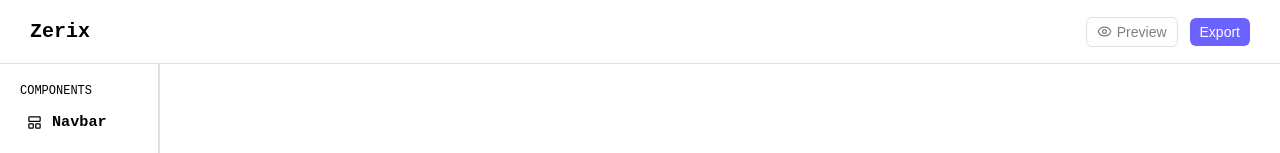
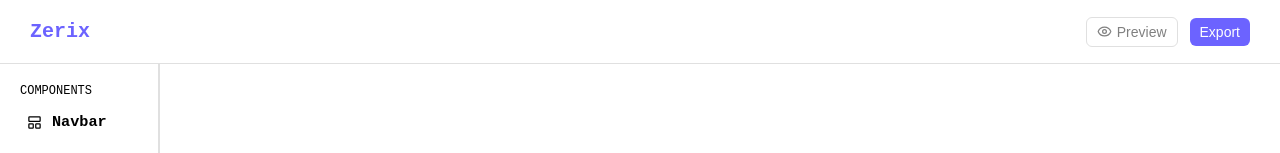
Before and after one commit to Sunjay77/zerix, a React (Vite) app: page / in a window 1280 px wide. Shown: the top 153 px of the page. Built offline with nearby package versions, Linux system fonts and the light colour scheme.

Commit message:
Theme Change

```diff
--- a/src/components/Leftsidebar/LeftSideBarStyle.ts
+++ b/src/components/Leftsidebar/LeftSideBarStyle.ts
@@ -26,6 +26,6 @@ export const SidebarItem = styled.div`
   border-radius: 10px;
   &:hover {
     color: white;
-    background: gray;
+    background: #6c63ff;
   }
 `;
--- a/src/components/elements/navbar/NavbarStyle.ts
+++ b/src/components/elements/navbar/NavbarStyle.ts
@@ -14,6 +14,7 @@ export const NavbarContent = styled.nav`
 export const LogoText = styled.h1`
   font-size: 20px;
   font-family: monospace;
+  color: #6c63ff;
 `;
 
 export const BaseButton = styled.button`
```
